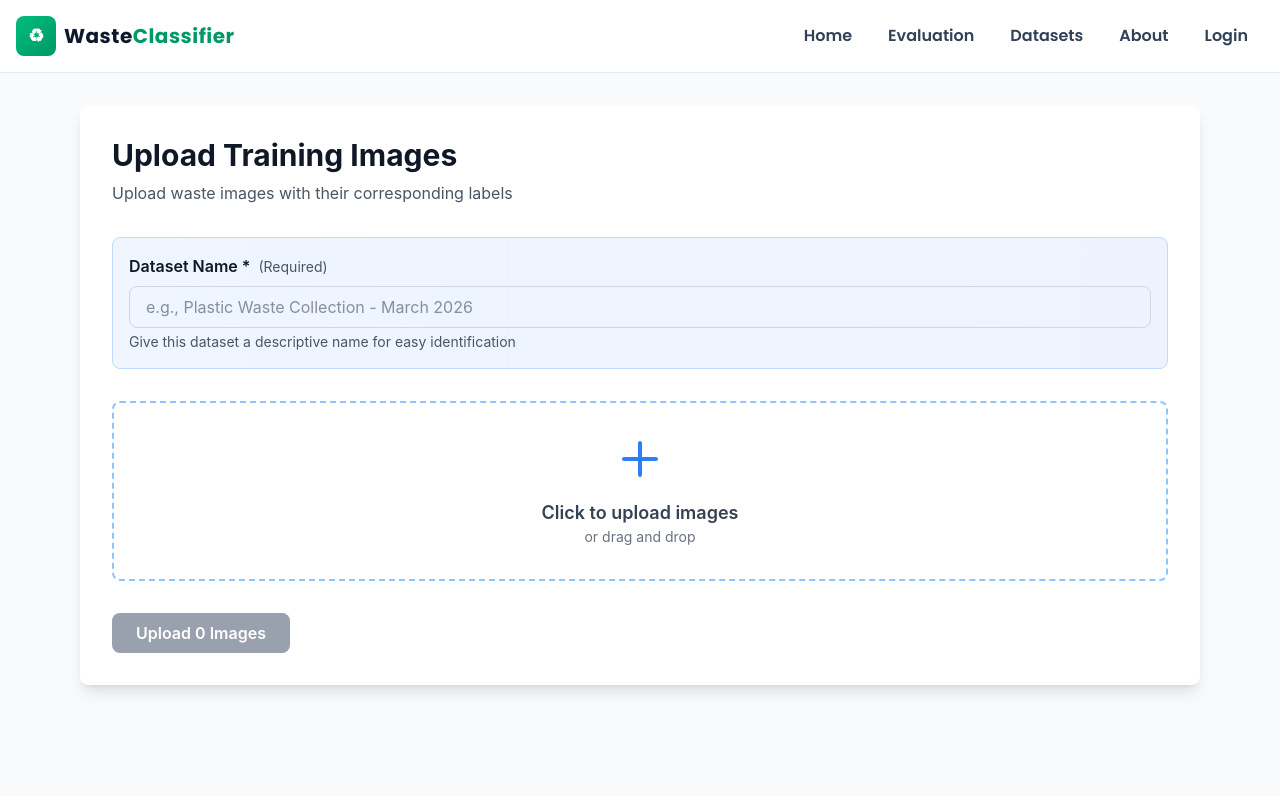
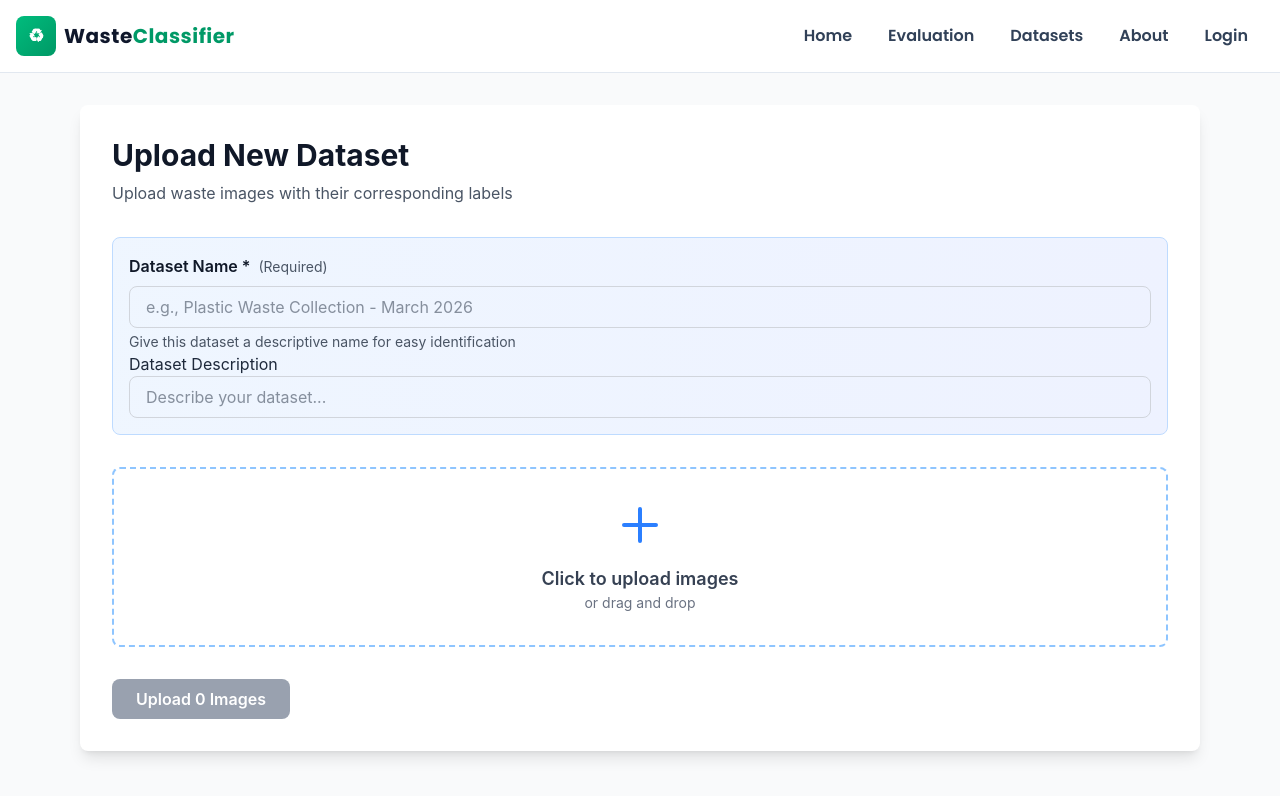
Before and after one commit to pikacoder44/waste-management-classifier, a Next.js app in the folder frontend/: page /admin/upload in a window 1280 px wide. Shown: the top 796 px of the page. Built offline with nearby package versions, Linux system fonts and the light colour scheme.

Commit message:
Add dataset description field to upload page and update title

```diff
--- a/frontend/app/admin/upload/page.tsx
+++ b/frontend/app/admin/upload/page.tsx
@@ -28,6 +28,7 @@ interface UploadResponse {
 export default function AdminUploadPage() {
   const [images, setImages] = useState<ImageFile[]>([]);
   const [datasetName, setDatasetName] = useState("");
+  const [datasetDescription, setDatasetDescription] = useState("");
   const [uploading, setUploading] = useState(false);
   const [response, setResponse] = useState<UploadResponse | null>(null);
   const [error, setError] = useState<string | null>(null);
@@ -143,7 +144,7 @@ export default function AdminUploadPage() {
       <div className="max-w-6xl mx-auto px-4 py-8">
         <div className="bg-white rounded-lg shadow-lg p-8">
           <h1 className="text-3xl font-bold mb-2 text-gray-900">
-            Upload Training Images
+            Upload New Dataset
           </h1>
           <p className="text-gray-600 mb-8">
             Upload waste images with their corresponding labels
@@ -169,6 +170,16 @@ export default function AdminUploadPage() {
             <p className="text-sm text-gray-600 mt-1">
               Give this dataset a descriptive name for easy identification
             </p>
+            <label htmlFor="datasetDescription">Dataset Description</label>
+            <input
+              type="text"
+              id="datasetDescription"
+              value={datasetDescription}
+              onChange={(e) => setDatasetDescription(e.target.value)}
+              placeholder="Describe your dataset..."
+              disabled={uploading}
+              className="w-full px-4 py-2 border border-gray-300 rounded-lg focus:outline-none focus:ring-2 focus:ring-blue-500 disabled:bg-gray-200"
+            />
           </div>
 
           {/* Upload Area */}
```
